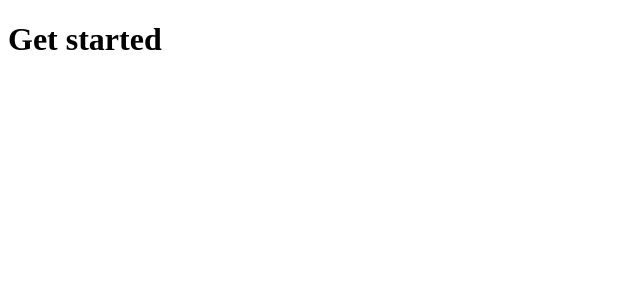
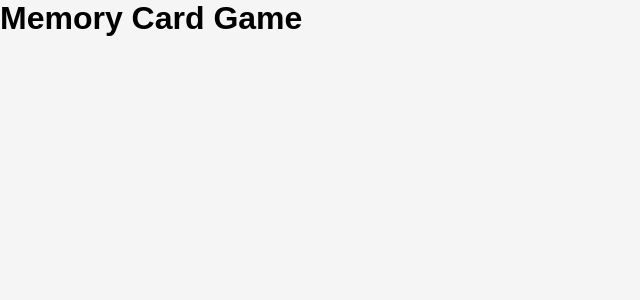
Before and after one commit to mykola-lp/memory-card, a React (Vite) app: page / in a window 1280 px wide. Shown: the top 300 px of the page, without its empty margins (0-640 px from the left). Built offline with nearby package versions, Linux system fonts and the light colour scheme.

Commit message:
base styles

```diff
--- a/src/App.css
+++ /dev/null
@@ -1,5 +0,0 @@
-h1 {
-  margin-bottom: 2rem;
-  font-size: 2rem;
-  font-weight: 700;
-}
--- a/src/App.jsx
+++ b/src/App.jsx
@@ -1,9 +1,11 @@
-import './App.css'
+import './index.css'
 
 function App() {
   return (
-    <h1>Get started</h1>
-  )
+    <>
+      <h1>Memory Card Game</h1>
+    </>
+  );
 }
 
 export default App
--- /dev/null
+++ b/src/index.css
@@ -0,0 +1,10 @@
+* {
+  margin: 0;
+  padding: 0;
+  box-sizing: border-box;
+}
+
+body {
+  font-family: sans-serif;
+  background-color: #f5f5f5;
+}
```
